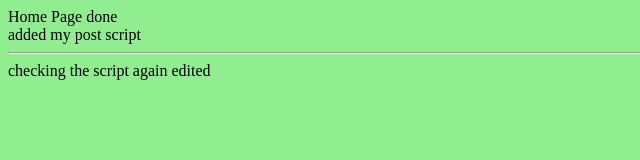
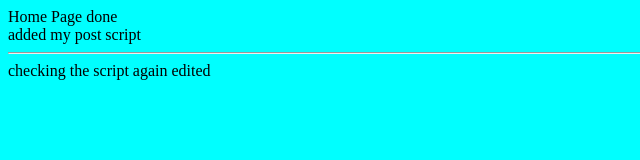
Before and after one commit to Pulkit-debug/Jenkins_repo, a plain HTML site: page index.html in a window 1280 px wide. Shown: the whole page, without its empty margins (0-640 px from the left). Drawn offline with Linux system fonts and the light colour scheme.

Commit message:
automated deployment on the developer side

```diff
--- a/index.html
+++ b/index.html
@@ -1,4 +1,4 @@
-<body bgcolor="lightgreen">
+<body bgcolor="cyan">
 Home Page
 done
 <br>
```
